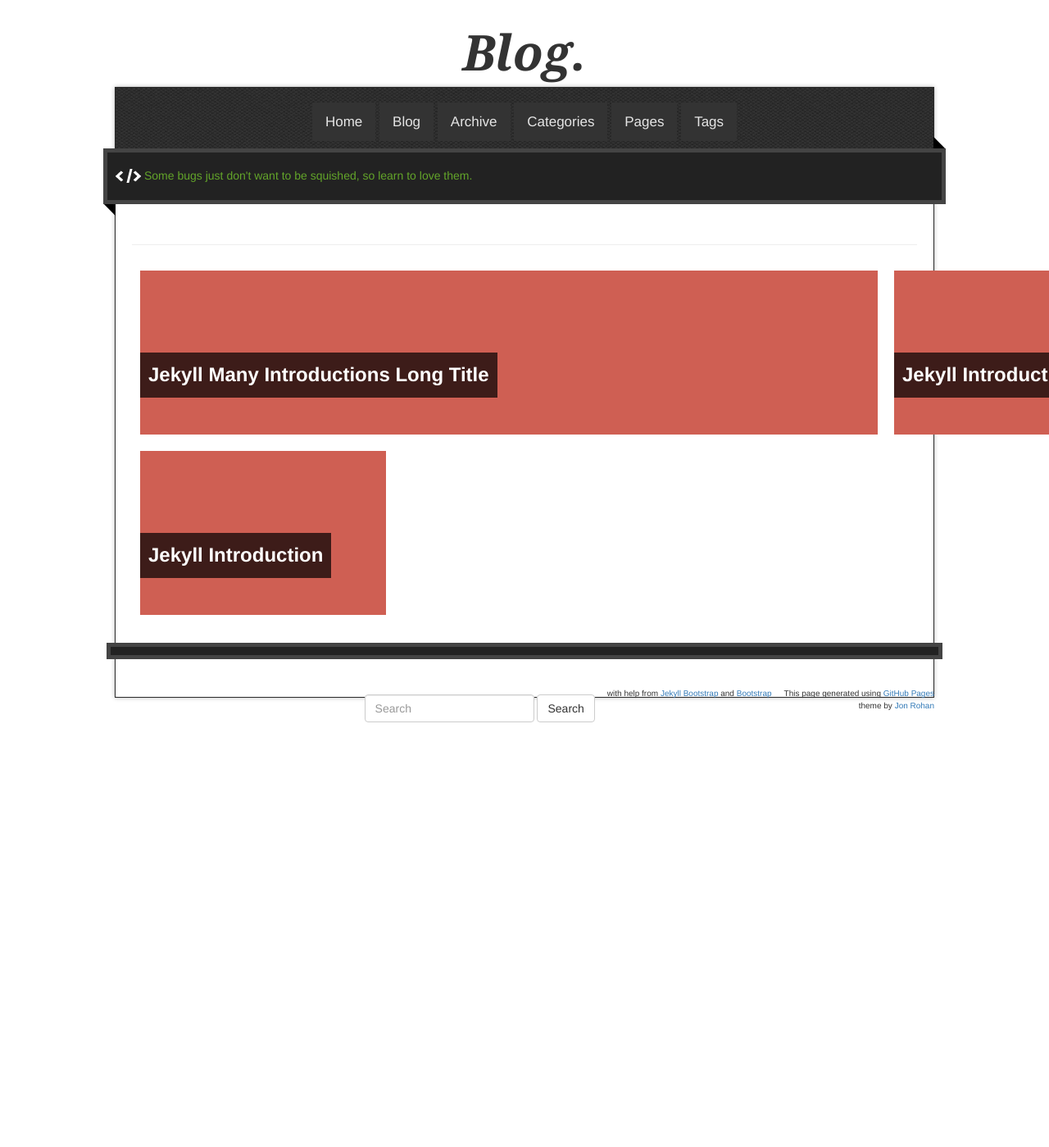
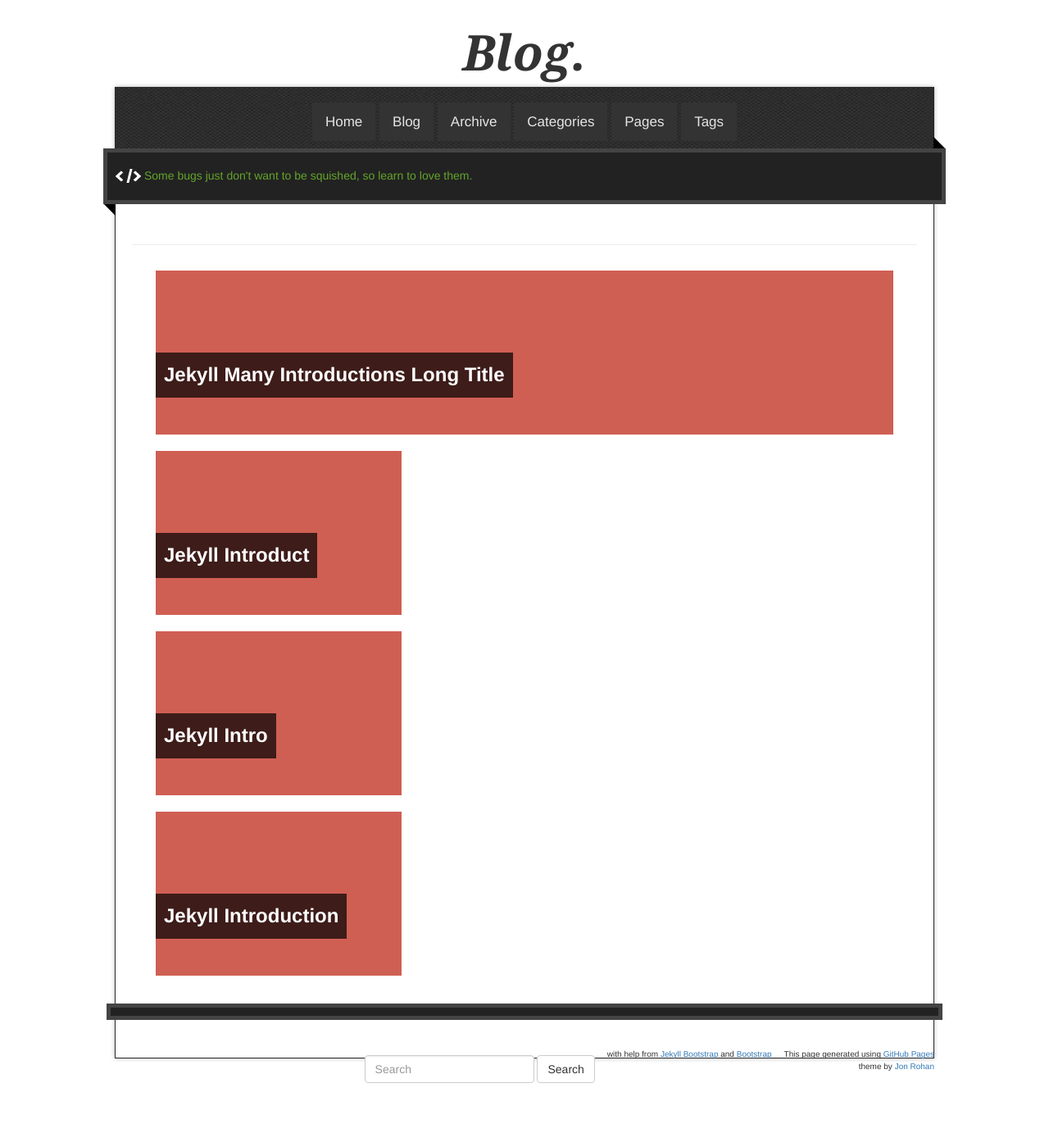
Before and after one commit to rdgain/rdgain.github.io, a Jekyll site: the page built from blog.md, in a window 1280 px wide. Shown: the whole page at 82% size. Built offline with Jekyll 4.4.1, drawn with Linux system fonts in a browser that asks for light colours; nearby versions of some CDN libraries; library files that are not in the unit come from our copies; comment, search, counter and statistics services are not loaded; before the commit the page ends 959 px from its top, so only the background shows below that.

Commit message:
maybe that instead

```diff
--- a/_includes/themes/bootstrap-3/bloglayout.html
+++ b/_includes/themes/bootstrap-3/bloglayout.html
@@ -76,7 +76,7 @@
 				  {% assign posts_collate = site.posts %}
 			      {% for post in posts_collate %}
 					  {% assign count = posts_collate.size | modulo: 3 %}
-					  {% assign moduloindex = forloop.index | modulo: 3 %}
+					  {% assign moduloindex = posts_collate.size - forloop.index | modulo: 3 %}
 
 
 					  {% if moduloindex == 1 %}
```
